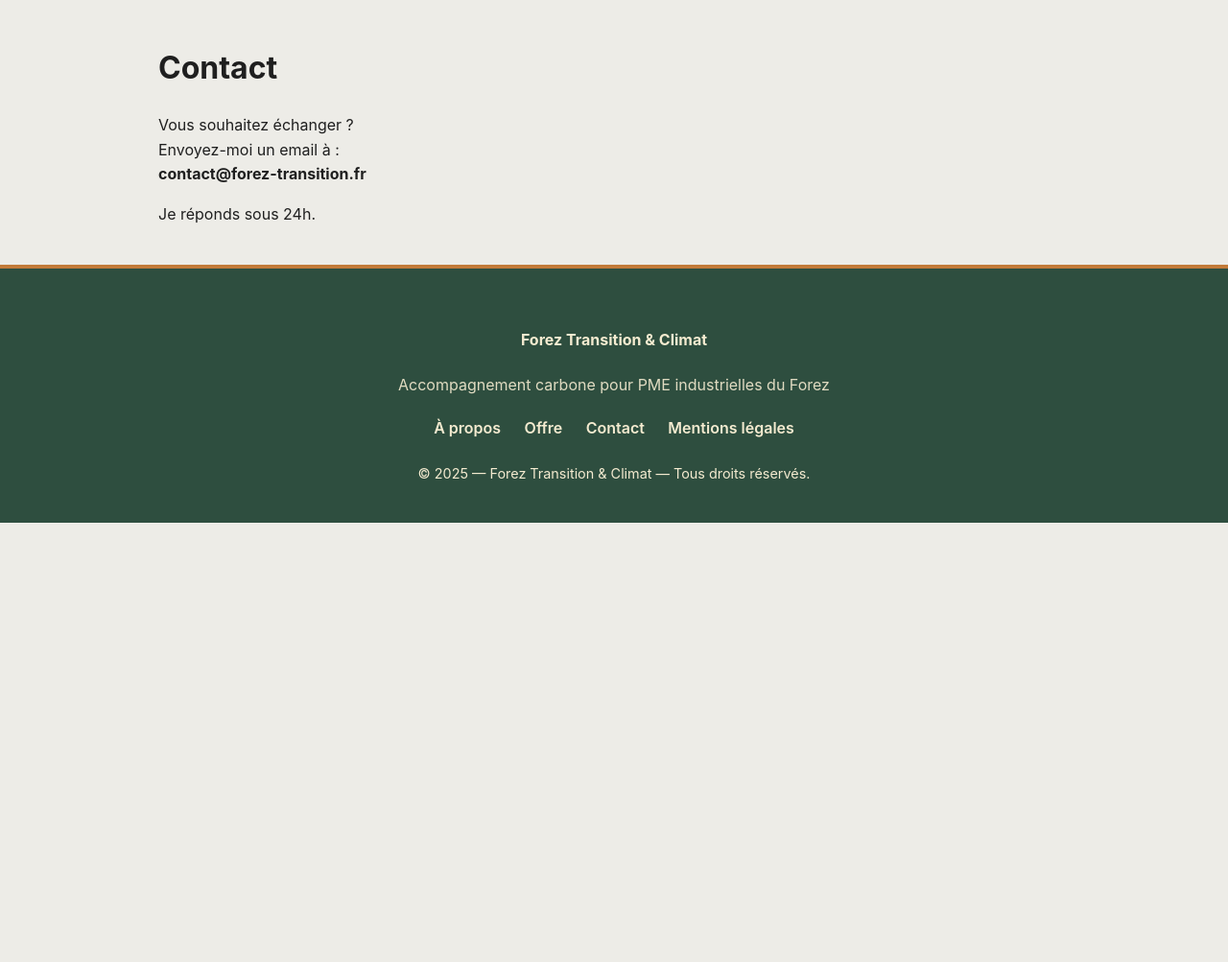
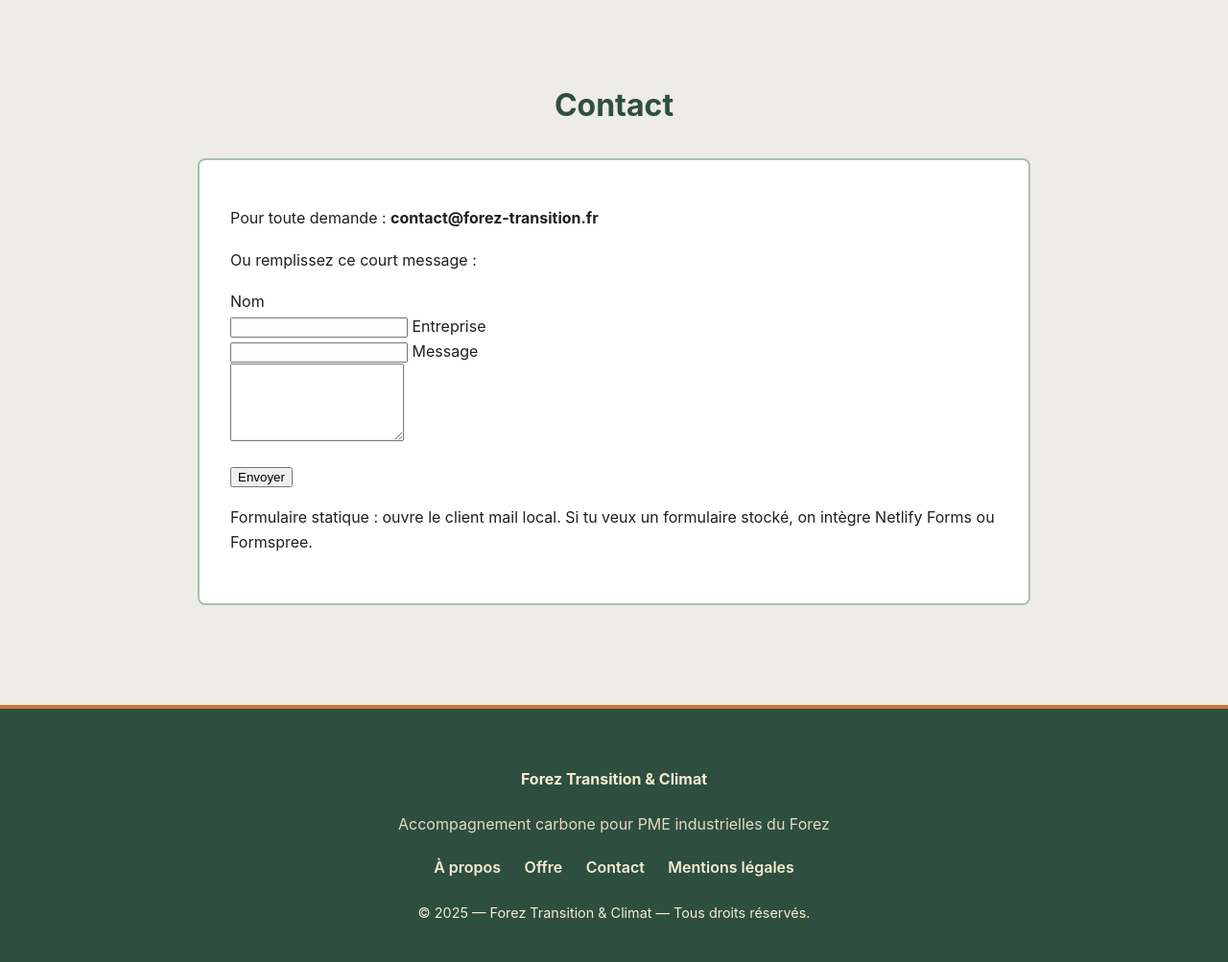
Before and after one commit to Alex-JULIEN/forez-transition, a Jekyll site: the page built from contact.md, in a window 1280 px wide. Shown: the part 156-1159 px from the top of the page at 96% size. Built offline with Jekyll 4.4.1, drawn with Linux system fonts in a browser that asks for light colours; before the commit the page ends 900 px from its top, so only the background shows below that.

Commit message:
Add contact form to contact page
Updated contact page with a contact form and additional instructions.

```diff
--- a/contact.md
+++ b/contact.md
@@ -3,10 +3,17 @@ layout: default
 title: Contact
 ---
 
-# Contact
+<h1 class="page-title">Contact</h1>
 
-Vous souhaitez échanger ?
-Envoyez-moi un email à :
-**contact@forez-transition.fr**
+<section class="page-content">
+  <p>Pour toute demande : <strong>contact@forez-transition.fr</strong></p>
+  <p>Ou remplissez ce court message :</p>
 
-Je réponds sous 24h.
+  <form action="mailto:contact@forez-transition.fr" method="post" enctype="text/plain" class="contact-form">
+    <label>Nom<br><input name="Nom" type="text" required></label>
+    <label>Entreprise<br><input name="Entreprise" type="text"></label>
+    <label>Message<br><textarea name="Message" rows="5" required></textarea></label>
+    <p><button class="btn-primary" type="submit">Envoyer</button></p>
+    <p class="small">Formulaire statique : ouvre le client mail local. Si tu veux un formulaire stocké, on intègre Netlify Forms ou Formspree.</p>
+  </form>
+</section>
```
